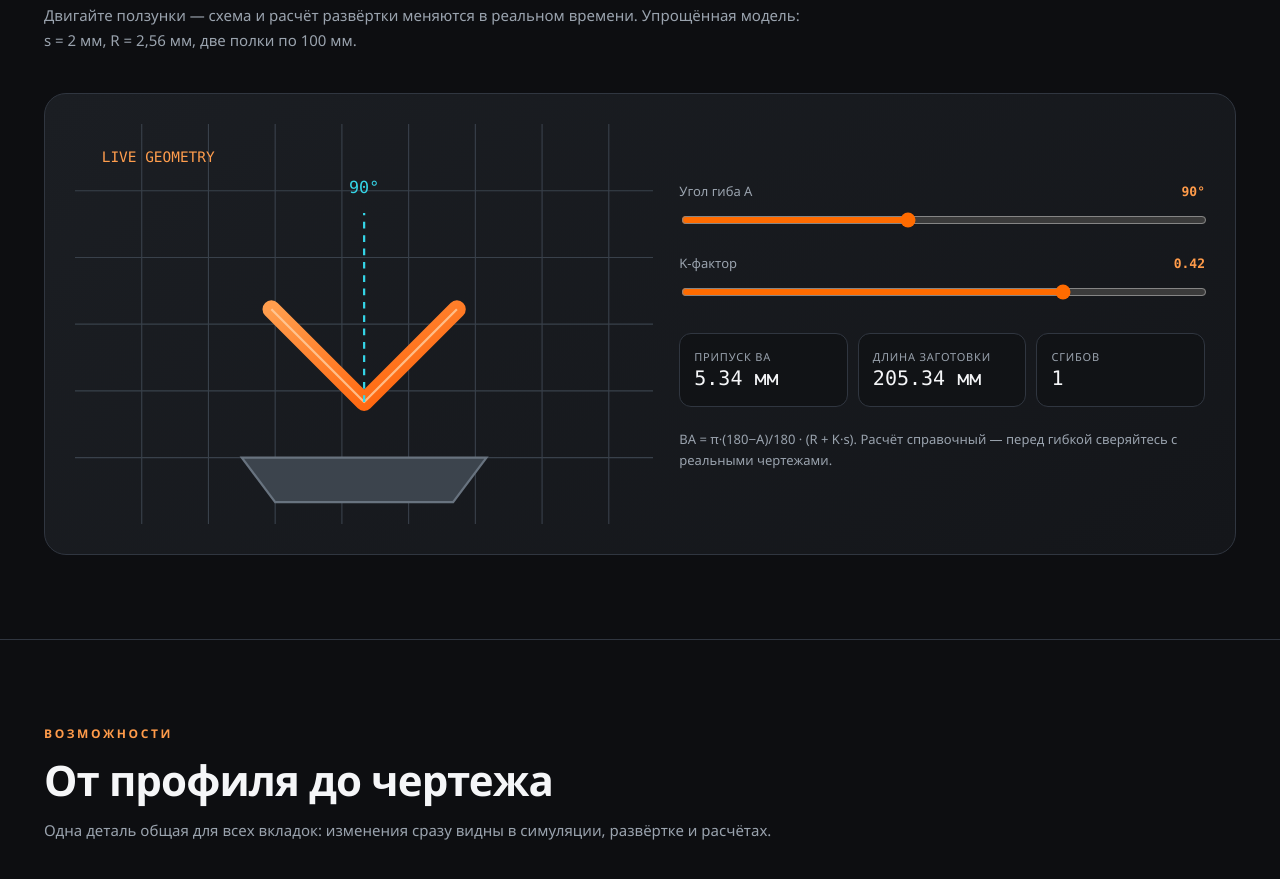
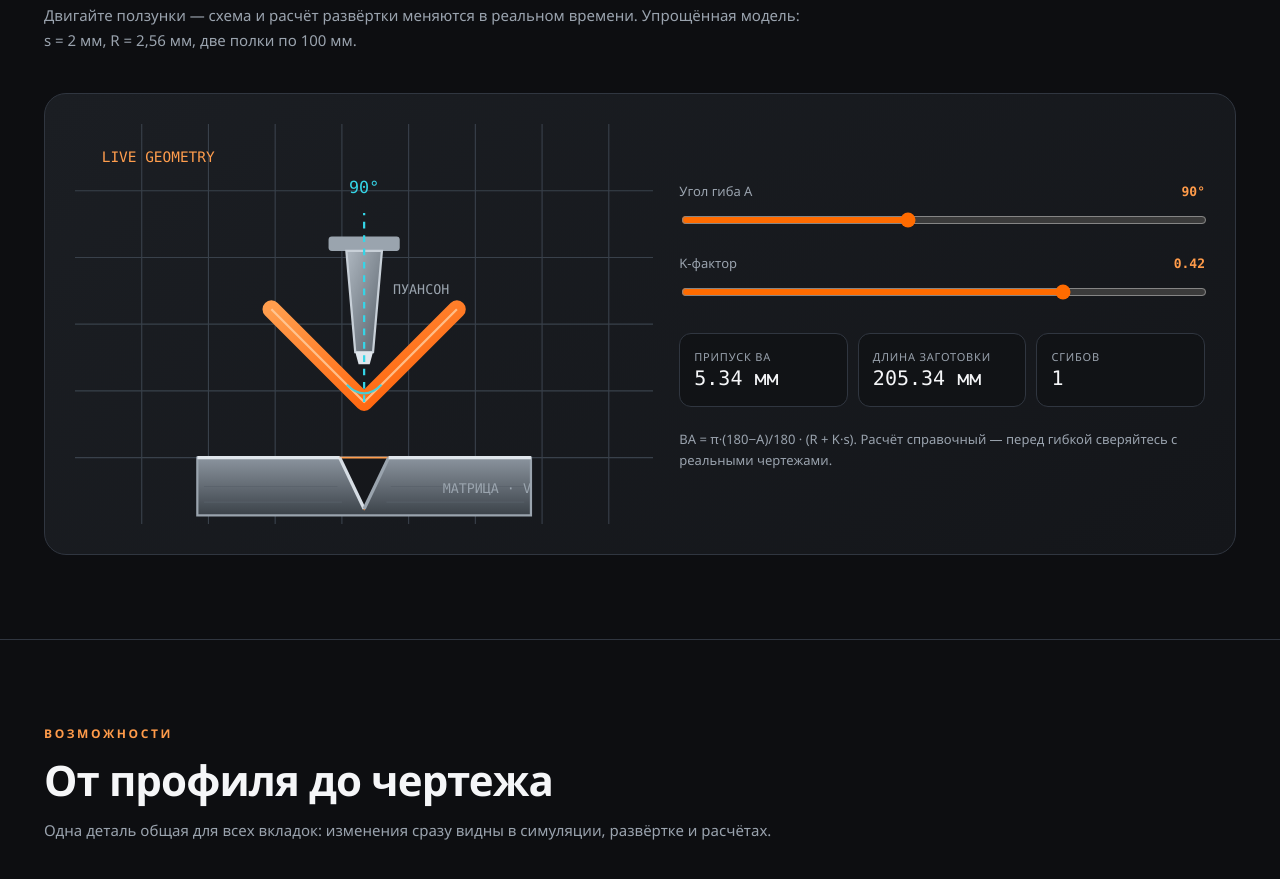
Before and after one commit to frikks/gibgib-sim, a plain HTML site: page index.html in a window 1280 px wide. Shown: the part 1659-2538 px from the top of the page. Drawn offline with Linux system fonts and the light colour scheme; no server answers.

Commit message:
pages: лаборатория гибки с V-матрицей и пуансоном

```diff
--- a/index.html
+++ b/index.html
@@ -232,14 +232,36 @@ footer{border-top:1px solid var(--line);padding:28px 0;color:var(--muted);font-s
   <p class="sub">Двигайте ползунки — схема и расчёт развёртки меняются в реальном времени. Упрощённая модель: s = 2 мм, R = 2,56 мм, две полки по 100 мм.</p>
   <div class="lab">
     <svg viewBox="0 0 520 360" xmlns="http://www.w3.org/2000/svg">
-      <defs><linearGradient id="sh" x1="0" y1="0" x2="1" y2="1"><stop stop-color="#ff9d4d"/><stop offset="1" stop-color="#ff5a00"/></linearGradient></defs>
+      <defs>
+        <linearGradient id="sh" x1="0" y1="0" x2="1" y2="1"><stop stop-color="#ff9d4d"/><stop offset="1" stop-color="#ff5a00"/></linearGradient>
+        <linearGradient id="steel" x1="0" y1="0" x2="0" y2="1"><stop stop-color="#8b949e"/><stop offset="1" stop-color="#3b4249"/></linearGradient>
+        <linearGradient id="punchSteel" x1="0" y1="0" x2="1" y2="1"><stop stop-color="#aeb7c0"/><stop offset="1" stop-color="#59626b"/></linearGradient>
+      </defs>
       <g stroke="#39414b" stroke-width="1">
         <path d="M0 60H520M0 120H520M0 180H520M0 240H520M0 300H520"/>
         <path d="M60 0V360M120 0V360M180 0V360M240 0V360M300 0V360M360 0V360M420 0V360M480 0V360"/>
       </g>
-      <path d="M150 300 L370 300 L340 340 L180 340 Z" fill="#3c444d" stroke="#68737f" stroke-width="2"/>
+      <!-- матрица: стальной корпус с V-канавкой -->
+      <path d="M110 300 H410 V352 H110 Z" fill="url(#steel)" stroke="#9aa4ae" stroke-width="2"/>
+      <path d="M238 300 L260 346 L282 300 Z" fill="#15171b" stroke="#ff9d4d" stroke-width="1.5"/>
+      <path d="M238 300 L260 346" stroke="#d6dde4" stroke-width="3"/>
+      <path d="M282 300 L260 346" stroke="#9aa4ae" stroke-width="3"/>
+      <path d="M110 300 H238 M282 300 H410" stroke="#e0e6ec" stroke-width="3"/>
+      <g stroke="#58616a" stroke-width="1" opacity=".7">
+        <path d="M116 326 H236 M284 326 H404 M116 340 H240 M280 340 H404"/>
+      </g>
+      <text x="410" y="332" fill="#9aa4ae" font-size="12" font-family="Consolas,monospace" text-anchor="end">МАТРИЦА · V</text>
+      <!-- пуансон: клин с держателем, опускается при гибке -->
+      <g id="punch">
+        <rect x="228" y="68" width="64" height="13" rx="3" fill="#9aa4ae"/>
+        <path d="M244 81 H276 L268 172 H252 Z" fill="url(#punchSteel)" stroke="#c8d0d8" stroke-width="2"/>
+        <path d="M252 172 H268 L265 183 H255 Z" fill="#e0e6ec"/>
+        <text x="286" y="120" fill="#9aa4ae" font-size="12" font-family="Consolas,monospace">ПУАНСОН</text>
+      </g>
+      <!-- лист в V-канавке -->
       <polyline id="sheet" points="200,110 260,250 320,110" fill="none" stroke="url(#sh)" stroke-width="16" stroke-linejoin="round" stroke-linecap="round"/>
       <polyline id="sheetInner" points="200,110 260,250 320,110" fill="none" stroke="#ffd0a3" stroke-width="2" stroke-linejoin="round" opacity=".8"/>
+      <path id="radiusArc" d="" fill="none" stroke="#35d6e8" stroke-width="2" opacity=".9"/>
       <line id="bendline" x1="260" y1="250" x2="260" y2="80" stroke="#35d6e8" stroke-width="2" stroke-dasharray="6 6"/>
       <text x="260" y="62" fill="#35d6e8" font-size="15" font-family="Consolas,monospace" text-anchor="middle" id="angLabel">90°</text>
       <text x="24" y="34" fill="#ff9d4d" font-size="13" font-family="Consolas,monospace">LIVE GEOMETRY</text>
@@ -351,6 +373,9 @@ function upd(){
   const lx=cx-L*Math.sin(a), ly=cy-L*Math.cos(a), rx=cx+L*Math.sin(a);
   const pts=[[lx.toFixed(1),ly.toFixed(1)],[cx,cy],[rx.toFixed(1),ly.toFixed(1)]].map(p=>p.join(',')).join(' ');
   sheet.setAttribute('points',pts); inner.setAttribute('points',pts);
+  const t=22, px=cx-t*Math.sin(a), py=cy-t*Math.cos(a), qx=cx+t*Math.sin(a);
+  document.getElementById('radiusArc').setAttribute('d',`M${px.toFixed(1)} ${py.toFixed(1)} Q ${cx} ${cy} ${qx.toFixed(1)} ${py.toFixed(1)}`);
+  document.getElementById('punch').setAttribute('transform',`translate(0,${((170-A)/140*58).toFixed(1)})`);
   document.getElementById('angVal').textContent=A+'°';
   document.getElementById('angLabel').textContent=A+'°';
   document.getElementById('kVal').textContent=K.toFixed(2);
```
